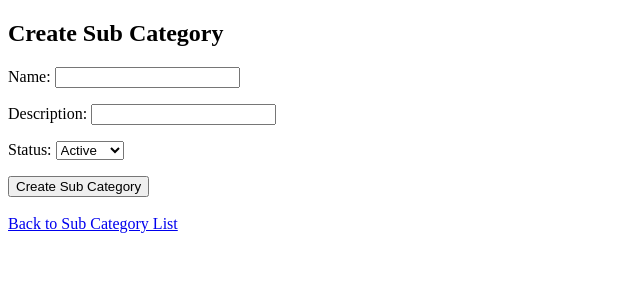
After one commit to karmactssystems/lmsprojevt, a Django app: page /create_sub_category_couch/ in a window 1280 px wide. The commit adds this page. Shown: the top 300 px of the page, without its empty margins (0-640 px from the left). Run offline with Django 4.2, Linux system fonts and the light colour scheme; parts of the project's set-up code (start-up, migrations or seed data) failed here and were passed over.

Commit message:
sub category crud done

```diff
--- a/lmsApp/forms.py
+++ b/lmsApp/forms.py
@@ -369,3 +369,9 @@ class TeacherForm(forms.Form):
     department = forms.CharField(max_length=250, required=False)
     course = forms.CharField(max_length=250, required=False)
     status = forms.ChoiceField(choices=[('1', 'Active'), ('2', 'Inactive')], initial='1')
+
+
+class SubCategoryForm(forms.Form):
+    name = forms.CharField(max_length=250)
+    description = forms.CharField(max_length=250)
+    status = forms.ChoiceField(choices=[('1', 'Active'), ('2', 'Inactive')], initial='1')
--- /dev/null
+++ b/lmsApp/templates/create_sub_category_couch.html
@@ -0,0 +1,20 @@
+<!DOCTYPE html>
+<html lang="en">
+<head>
+    <meta charset="UTF-8">
+    <meta name="viewport" content="width=device-width, initial-scale=1.0">
+    <title>Create Sub Category</title>
+</head>
+<body>
+    <h2>Create Sub Category</h2>
+
+    <form method="POST">
+        {% csrf_token %}
+        {{ form.as_p }}
+        <button type="submit">Create Sub Category</button>
+    </form>
+
+    <br>
+    <a href="{% url 'sub_category_list_couch' %}">Back to Sub Category List</a>
+</body>
+</html>
--- a/lmsApp/templates/student_list_couch.html
+++ b/lmsApp/templates/student_list_couch.html
@@ -15,6 +15,10 @@
 
     <a href="{% url 'create_teacher_couch' %}">
         <button>Create Teacher</button>
+    </a>
+
+    <a href="{% url 'sub_category_list_couch' %}">
+        <button>Sub Category</button>
     </a>
 
     <!-- Check if there are students -->
--- a/lmsApp/urls.py
+++ b/lmsApp/urls.py
@@ -101,4 +101,9 @@ urlpatterns = [
     path("edit_teacher_couch/<str:teacher_id>/", views.edit_teacher_couch, name="edit_teacher_couch"),
     path("delete_teacher_couch/<str:teacher_id>/", views.delete_teacher_couch, name="delete_teacher_couch"),
 
+    path('create_sub_category_couch/', views.create_sub_category_couch, name='create_sub_category_couch'),
+    path('sub_category_list_couch/', views.sub_category_list_couch, name='sub_category_list_couch'),
+    path('edit_sub_category_couch/<str:sub_category_id>/', views.edit_sub_category_couch, name='edit_sub_category_couch'),
+    path('delete_sub_category_couch/<str:sub_category_id>/', views.delete_sub_category_couch, name='delete_sub_category_couch'),
+
 ]+ static(settings.MEDIA_URL, document_root = settings.MEDIA_ROOT)
--- a/lmsApp/views.py
+++ b/lmsApp/views.py
@@ -1015,7 +1015,7 @@ def delete_user_info(request, pk=None):
 import couchdb
 from django.conf import settings
 from django.shortcuts import render, redirect
-from .forms import StudentForm, TeacherForm
+from .forms import StudentForm, TeacherForm, SubCategoryForm
 
 def create_student_couch(request):
     if request.method == "POST":
@@ -1232,3 +1232,108 @@ def delete_teacher_couch(request, teacher_id):
         db.delete(teacher_doc)  # Delete the document
 
     return redirect("teacher_list_couch")
+
+
+def create_sub_category_couch(request):
+    if request.method == "POST":
+        form = SubCategoryForm(request.POST)
+        if form.is_valid():
+            # Connect to CouchDB
+            COUCHDB_URL = f"http://{settings.COUCHDB_DATABASE3['USER']}:{settings.COUCHDB_DATABASE3['PASSWORD']}@127.0.0.1:5984/"
+            server = couchdb.Server(COUCHDB_URL)
+
+            db_name = settings.COUCHDB_DATABASE3["NAME"]
+            if db_name in server:
+                db = server[db_name]
+            else:
+                db = server.create(db_name)
+
+            # Save Teacher Record
+            teacher_data = form.cleaned_data
+            doc_id, _ = db.save(teacher_data)
+
+            return redirect("sub_category_list_couch")  # Redirect to teacher list page
+
+    else:
+        form = SubCategoryForm()
+
+    return render(request, "create_sub_category_couch.html", {"form": form})
+
+def sub_category_list_couch(request):
+    # Connect to CouchDB
+    COUCHDB_URL = f"http://{settings.COUCHDB_DATABASE3['USER']}:{settings.COUCHDB_DATABASE3['PASSWORD']}@127.0.0.1:5984/"
+    server = couchdb.Server(COUCHDB_URL)
+
+    db_name = settings.COUCHDB_DATABASE3["NAME"]
+    if db_name in server:
+        db = server[db_name]
+    else:
+        db = server.create(db_name)
+
+    # Retrieve all sub-category documents
+    sub_categories = []
+    for doc_id in db:
+        sub_category_doc = db[doc_id]
+        status_code = sub_category_doc.get("status", "1")  # Default to 'Active' if status is missing
+
+        # Map the status code to a human-readable label
+        status_label = "Active" if status_code == "1" else "Inactive"
+
+        sub_categories.append({
+            "id": doc_id,
+            "name": sub_category_doc.get("name", ""),
+            "description": sub_category_doc.get("description", ""),
+            "status": status_label,
+        })
+
+    return render(request, "sub_category_list_couch.html", {"sub_categories": sub_categories})
+
+
+
+def edit_sub_category_couch(request, sub_category_id):
+    COUCHDB_URL = f"http://{settings.COUCHDB_DATABASE3['USER']}:{settings.COUCHDB_DATABASE3['PASSWORD']}@127.0.0.1:5984/"
+    server = couchdb.Server(COUCHDB_URL)
+
+    db_name = settings.COUCHDB_DATABASE3["NAME"]
+    if db_name in server:
+        db = server[db_name]
+    else:
+        db = server.create(db_name)
+
+    # Retrieve the teacher document
+    sub_category_doc = db.get(sub_category_id)
+    if not sub_category_doc:
+        return redirect("sub_category_list_couch")
+
+    if request.method == "POST":
+        form = SubCategoryForm(request.POST)
+        if form.is_valid():
+            # Update Teacher Record
+            sub_category_data = form.cleaned_data
+            sub_category_doc.update(sub_category_data)
+            db[sub_category_id] = sub_category_doc
+
+            return redirect("sub_category_list_couch")
+
+    else:
+        form = SubCategoryForm(initial=sub_category_doc)
+
+    return render(request, "edit_sub_category_couch.html", {"form": form})
+
+
+def delete_sub_category_couch(request, sub_category_id):
+    COUCHDB_URL = f"http://{settings.COUCHDB_DATABASE3['USER']}:{settings.COUCHDB_DATABASE3['PASSWORD']}@127.0.0.1:5984/"
+    server = couchdb.Server(COUCHDB_URL)
+
+    db_name = settings.COUCHDB_DATABASE3["NAME"]
+    if db_name in server:
+        db = server[db_name]
+    else:
+        db = server.create(db_name)
+
+    # Retrieve the teacher document
+    sub_category_doc = db.get(sub_category_id)
+    if sub_category_doc:
+        db.delete(sub_category_doc)  # Delete the document
+
+    return redirect("sub_category_list_couch")
```
Also changed, not shown: django_lms/settings.py (+7 -0 lines), lmsApp/templates/edit_sub_category_couch.html (added, +19 -0 lines), lmsApp/templates/sub_category_list_couch.html (added, +49 -0 lines).
